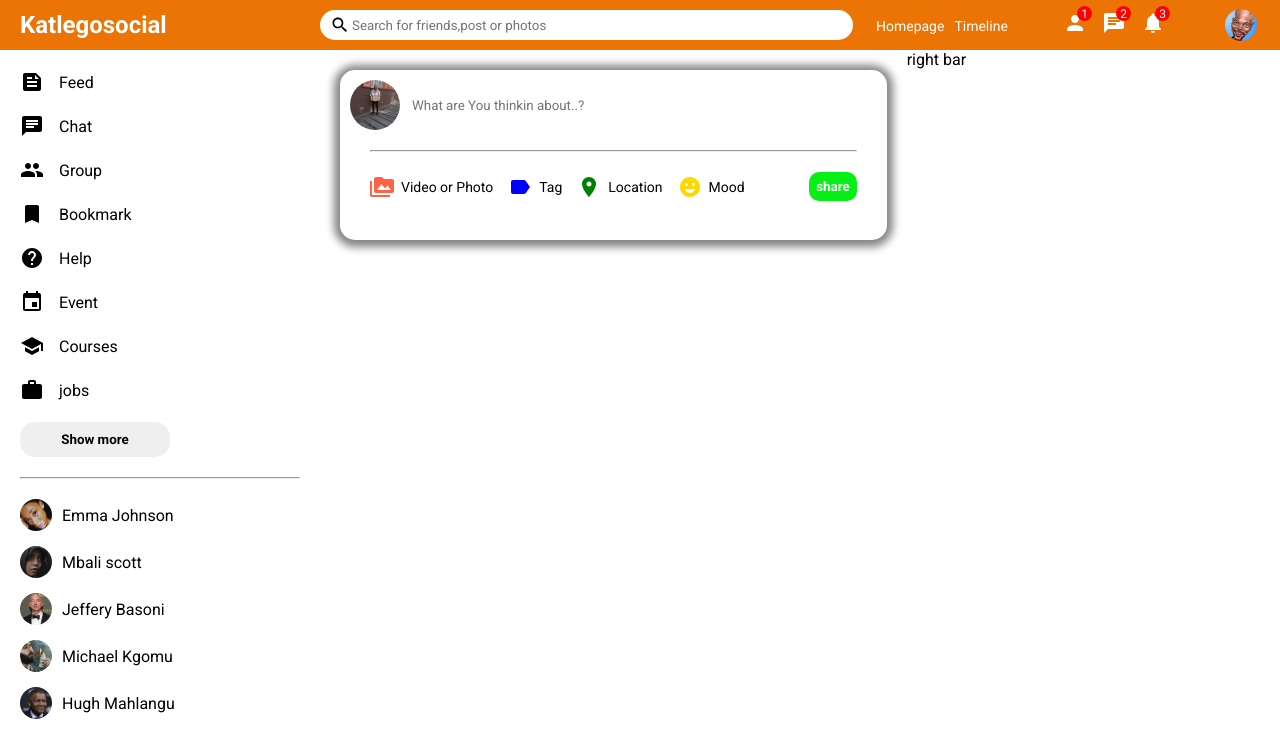
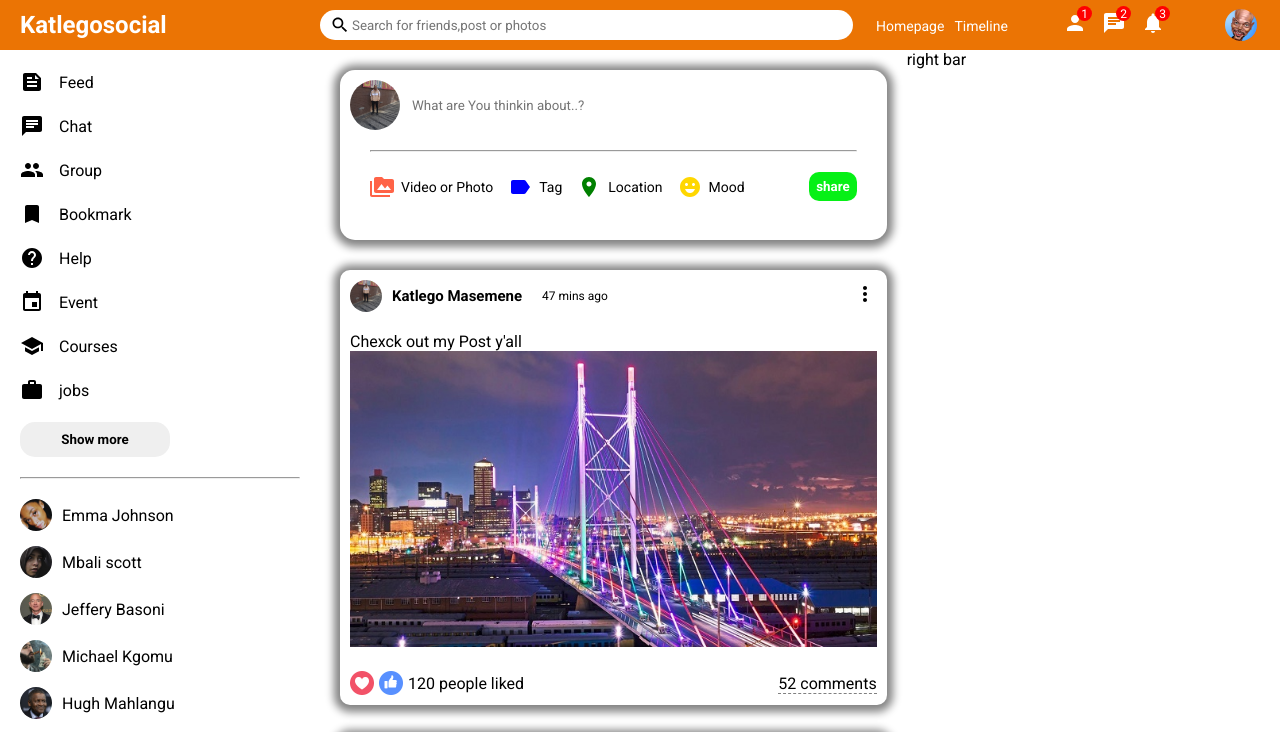
Before and after one commit to Mightykatz/Plugem, a React (Create React App) app in the folder react-social/: page / in a window 1280 px wide. Shown: the top 732 px of the page. Built offline with nearby package versions, Linux system fonts and the light colour scheme.

Commit message:
Feed Component React Front End

```diff
--- a/react-social/src/components/feedbar/Feedbar.jsx
+++ b/react-social/src/components/feedbar/Feedbar.jsx
@@ -1,3 +1,4 @@
+import Post from "../post/Post"
 import Share from "../share/Share"
 import "./feedbar.css"
 
@@ -6,6 +7,12 @@ export default function Feedbar(){
         <div className="feedbar">
             <div className="feedWrapper">
                 <Share/>
+                <Post/>
+                <Post/>
+                <Post/>
+                <Post/>
+                <Post/>
+                <Post/>
             </div>
         </div>
     )
--- /dev/null
+++ b/react-social/src/components/post/Post.jsx
@@ -0,0 +1,36 @@
+import "./post.css"
+import {MoreVert} from "@mui/icons-material"
+
+export default function Post(){
+    return(
+        <div className="Post">
+            <div className="postWrapper">
+                <div className="postTop">
+                    <div className="postTopLeft">
+                        <img className="postProfileImg" src="/assets/person/10.jpeg" alt="" />
+                        <span className="postUserName">Katlego Masemene</span>
+                        <span className="postDate">47 mins ago</span>
+                    </div>
+                    <div className="postTopRight">
+                        <MoreVert/>
+                    </div>
+                </div>
+                <div className="postCenter">
+                    <span className="postText">Chexck out my Post y'all</span>
+                    <img className="postImg" src="/assets/post/6.jpg" alt="" />
+                </div>
+                <div className="postBottom">
+                    <div className="postBottomLeft">
+                        <img className="likeIcon" src="/assets/heart.png" alt="" />
+                        <img className="likeIcon" src="/assets/like.png" alt="" />
+                        <span className="postLikeCounter">120 people liked</span>
+                    </div>
+                    <div className="postBottomRight">
+                        <span className="postCommentText">52 comments</span>
+                    </div>
+                </div>
+
+            </div>
+        </div>
+    )
+}
--- /dev/null
+++ b/react-social/src/components/post/post.css
@@ -0,0 +1,78 @@
+.Post{
+    width: 100%;
+    border-radius: 10px;
+    -webkit-box-shadow: 0px 1px 9px 6px rgba(0,0,0,0.49);
+    box-shadow: 0px 1px 9px 6px rgba(0,0,0,0.49);
+    margin: 30px 0;
+}
+.postWrapper{
+    padding: 10px;
+}
+
+.postTop{
+    display: flex;
+    align-items: center;
+    justify-content: space-between;
+}
+
+.postTopLeft{
+    display: flex;
+    align-items: center;
+}
+
+.postProfileImg{
+    width: 32px;
+    height: 32px;
+    border-radius: 50%;
+    object-fit: cover;
+    margin-right: 10px;
+}
+.postUserName{
+    font-size: 15px;
+    font-weight: 600;
+}
+
+.postDate{
+    font-size: 12px;
+    margin-left: 20px;
+}
+
+.postCenter{
+    margin: 20px 0;
+}
+
+.postImg{
+    margin-top: 20px 0;
+    width: 100%;
+    /*Adjust size of bigger pics not to take the feed bar*/
+    max-height: 500;
+    object-fit: contain;
+}
+
+.postBottom{
+    display: flex;
+    align-items: center;
+    justify-content: space-between;
+}
+
+.postBottomLeft{
+    display: flex;
+    align-items: center;
+}
+
+.likeIcon{
+    width: 24px;
+    height: 24px;
+    margin-right: 5px;
+    cursor: pointer;
+}
+
+.postLikeCounter{
+    font-style: 15px;
+}
+
+.postCommentText{
+    cursor: pointer;
+    font-style: 15px;
+    border-bottom: 1px dashed gray;
+}
```
